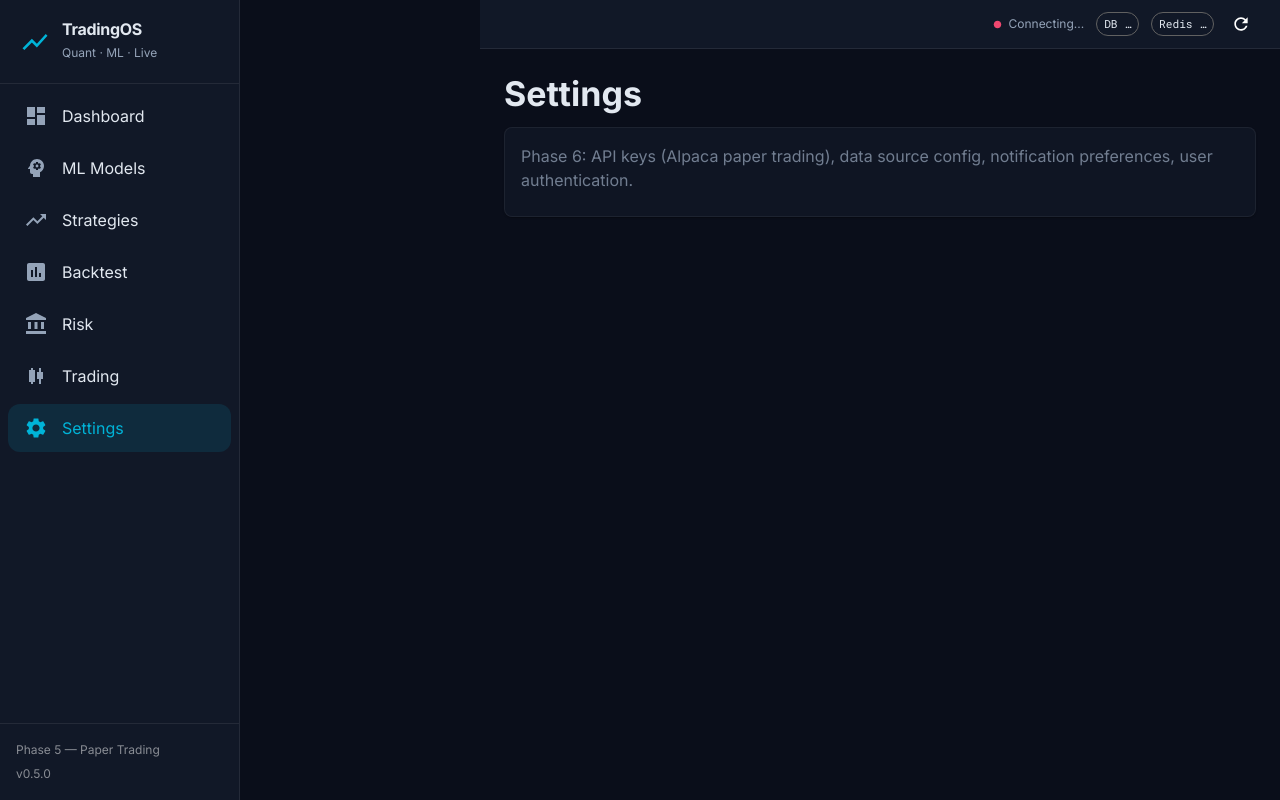
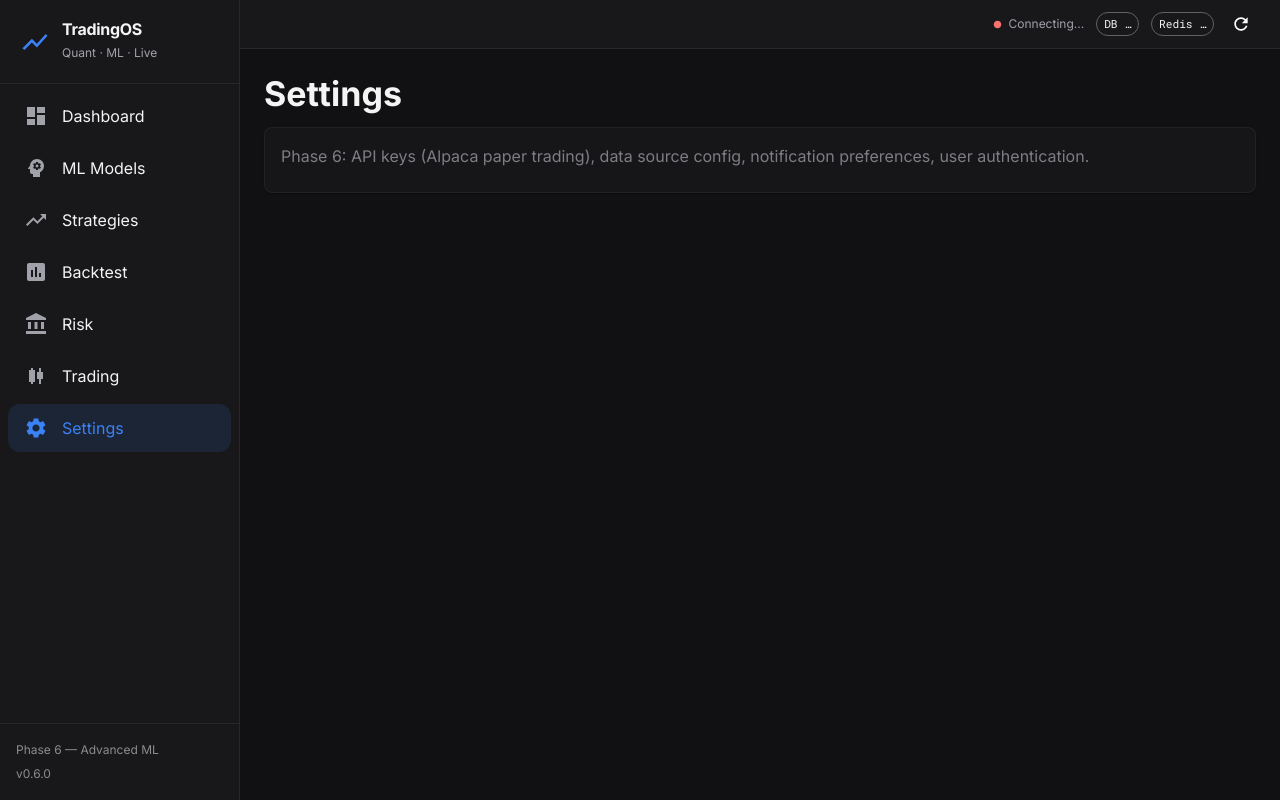
Before and after one commit to 1allenlu/algo-trading-platform, a React (Vite) app in the folder frontend/: page /settings in a window 1280 px wide. Built offline with nearby package versions, Linux system fonts and the light colour scheme; no server answers.

Commit message:
fix frontend and reloading

```diff
--- a/frontend/src/App.tsx
+++ b/frontend/src/App.tsx
@@ -25,7 +25,6 @@ export default function App() {
           display: 'flex',
           flexDirection: 'column',
           overflow: 'hidden',
-          ml: `${SIDEBAR_WIDTH}px`,
         }}
       >
         <TopBar />
--- a/frontend/src/components/layout/Sidebar.tsx
+++ b/frontend/src/components/layout/Sidebar.tsx
@@ -87,10 +87,10 @@ export default function Sidebar({ width }: SidebarProps) {
                   mb: 0.5,
                   borderRadius: 1.5,
                   '&.Mui-selected': {
-                    bgcolor: 'rgba(0, 180, 216, 0.12)',
+                    bgcolor: 'rgba(59, 130, 246, 0.12)',
                     color: 'primary.main',
                     '& .MuiListItemIcon-root': { color: 'primary.main' },
-                    '&:hover': { bgcolor: 'rgba(0, 180, 216, 0.18)' },
+                    '&:hover': { bgcolor: 'rgba(59, 130, 246, 0.18)' },
                   },
                 }}
               >
@@ -122,10 +122,10 @@ export default function Sidebar({ width }: SidebarProps) {
       {/* ── Footer ──────────────────────────────────────────────────────── */}
       <Box sx={{ p: 2, borderTop: '1px solid', borderColor: 'divider' }}>
         <Typography variant="caption" color="text.disabled" display="block">
-          Phase 5 — Paper Trading
+          Phase 6 — Advanced ML
         </Typography>
         <Typography variant="caption" color="text.disabled">
-          v0.5.0
+          v0.6.0
         </Typography>
       </Box>
     </Drawer>
--- a/frontend/src/theme.ts
+++ b/frontend/src/theme.ts
@@ -1,38 +1,36 @@
 import { createTheme } from '@mui/material/styles'
 
 /**
- * Dark "terminal" theme — professional trading platform aesthetic.
+ * Clean dark theme — understated, professional.
  *
  * Color semantics:
- *   primary   (#00b4d8 cyan)   — interactive elements, links, active states
- *   secondary (#06d6a0 green)  — positive returns, profits, success
- *   error     (#ef476f red)    — negative returns, losses, alerts
- *   background.default         — main content area
- *   background.paper           — cards, sidebar, elevated surfaces
+ *   primary   (#3b82f6 blue)   — interactive elements, links, active states
+ *   secondary (#22c55e green)  — positive returns, profits, success
+ *   error     (#f87171 red)    — negative returns, losses, alerts
  */
 export const theme = createTheme({
   palette: {
     mode: 'dark',
     primary: {
-      main:  '#00b4d8',
-      dark:  '#0077b6',
-      light: '#90e0ef',
+      main:  '#3b82f6',
+      dark:  '#2563eb',
+      light: '#93c5fd',
     },
     secondary: {
-      main: '#06d6a0',  // Profit green
+      main: '#22c55e',
     },
     error: {
-      main: '#ef476f',  // Loss red
+      main: '#f87171',
     },
     background: {
-      default: '#0a0e1a',   // Near-black — main content
-      paper:   '#111827',   // Dark blue-gray — cards / sidebar
+      default: '#111113',   // Near-black — main content area
+      paper:   '#18181b',   // Slightly lighter — cards / sidebar
     },
     text: {
-      primary:   '#e2e8f0',
-      secondary: '#94a3b8',
+      primary:   '#f4f4f5',
+      secondary: '#a1a1aa',
     },
-    divider: 'rgba(255, 255, 255, 0.08)',
+    divider: 'rgba(255, 255, 255, 0.07)',
   },
 
   typography: {
@@ -49,7 +47,7 @@ export const theme = createTheme({
       styleOverrides: {
         root: {
           backgroundImage: 'none',
-          border: '1px solid rgba(255, 255, 255, 0.08)',
+          border: '1px solid rgba(255, 255, 255, 0.07)',
         },
       },
     },
@@ -67,9 +65,9 @@ export const theme = createTheme({
       styleOverrides: {
         root: {
           '&.Mui-selected': {
-            backgroundColor: 'rgba(0, 180, 216, 0.15)',
-            color: '#00b4d8',
-            borderColor: '#00b4d8',
+            backgroundColor: 'rgba(59, 130, 246, 0.15)',
+            color: '#3b82f6',
+            borderColor: '#3b82f6',
           },
         },
       },
```
Also changed, not shown: 1 other file (tests, documents, lock files or other folders).
